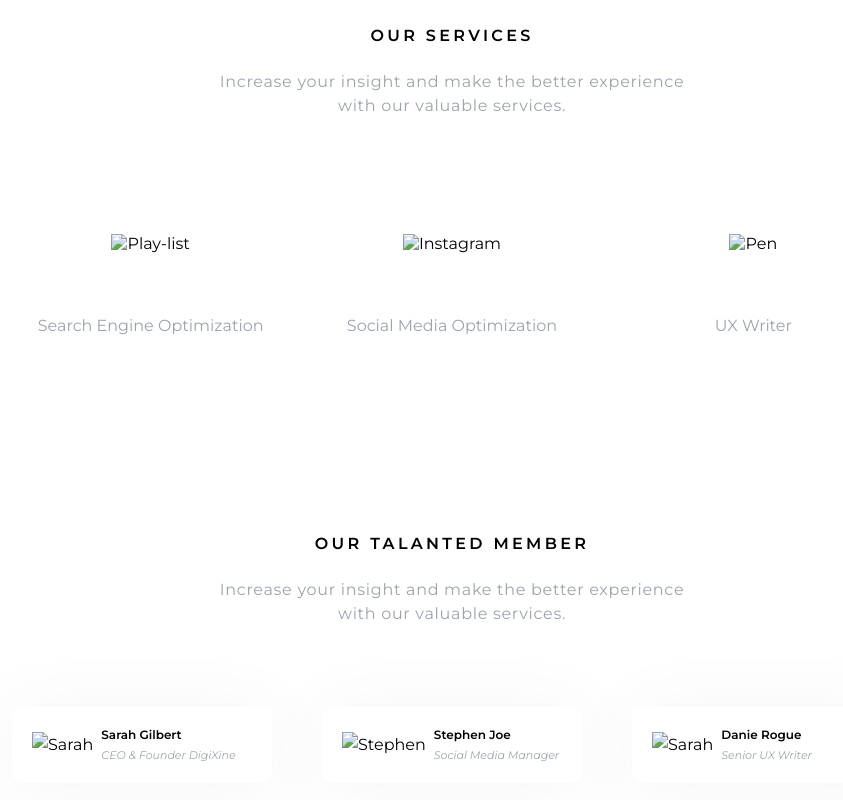
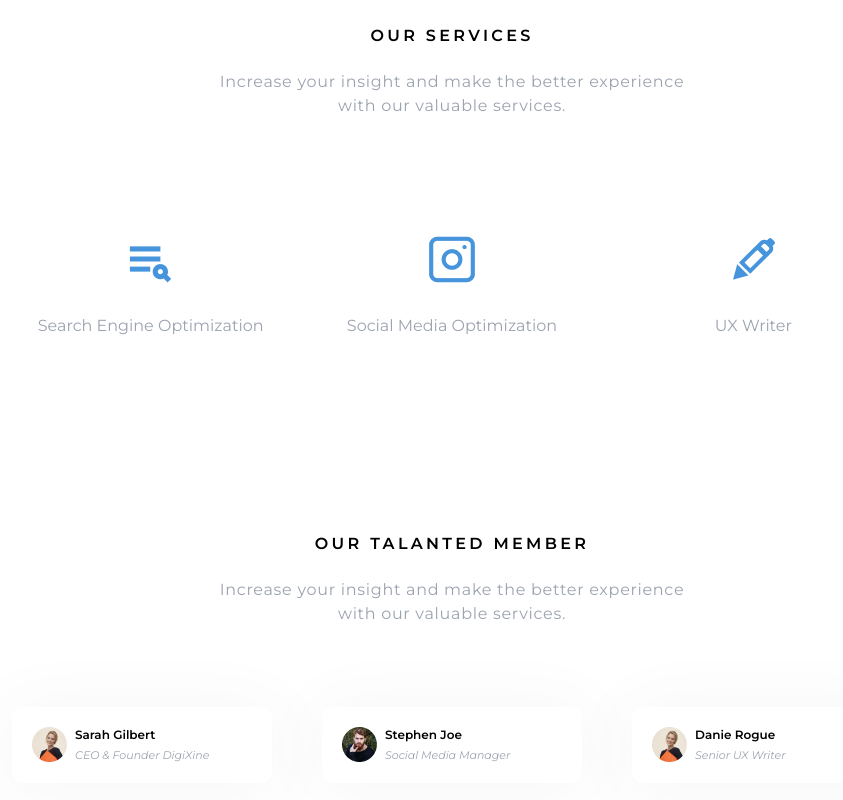
Before and after one commit to wh1telis/project_1, a plain HTML site: page index.html in a window 1280 px wide. Shown: the part 576-1376 px from the top of the page, without its empty margins (188-1031 px from the left). Drawn offline with Linux system fonts and the light colour scheme; the site is published under a folder, as on GitHub Pages, so addresses that start at the root find nothing.

Commit message:
first commit

```diff
--- a/index.html
+++ b/index.html
@@ -25,15 +25,15 @@
       </div>
       <div class="services_item">
         <div class="item">
-          <img src="/img/play-list-search.png" alt="Play-list" class="services_items_img">
+          <img src="img/play-list-search.png" alt="Play-list" class="services_items_img">
           <h3 class="services_items_title">Search Engine Optimization</h3>
         </div>
         <div class="item">
-          <img src="/img/instagram.png" alt="Instagram" class="services_items_img">
+          <img src="img/instagram.png" alt="Instagram" class="services_items_img">
           <h3 class="services_items_title">Social Media Optimization</h3>
         </div>
         <div class="item">
-          <img src="/img/pen.png" alt="Pen" class="services_items_img">
+          <img src="img/pen.png" alt="Pen" class="services_items_img">
           <h3 class="services_items_title">UX Writer</h3>
         </div>
       </div>
@@ -47,21 +47,21 @@
       </div>
     <div class="team_items">
       <div class="item_team">
-        <img src="/img/Sarah.png" alt="Sarah" class="team_items_img">
+        <img src="img/Sarah.png" alt="Sarah" class="team_items_img">
           <div class="team_block">
           <h4 class="team_title">Sarah Gilbert</h4>
           <p class="team_text">CEO & Founder DigiXine</p>
           </div>
       </div>
       <div class="item_team">
-        <img src="/img/Stephen.png" alt="Stephen" class="team_items_img">
+        <img src="img/Stephen.png" alt="Stephen" class="team_items_img">
           <div class="team_block">
           <h4 class="team_title">Stephen Joe</h4>
           <p class="team_text">Social Media Manager</p>
           </div>
       </div>
       <div class="item_team">
-        <img src="/img/Sarah.png" alt="Sarah" class="team_items_img">
+        <img src="img/Sarah.png" alt="Sarah" class="team_items_img">
           <div class="team_block">
           <h4 class="team_title">Danie Rogue</h4>
           <p class="team_text">Senior UX Writer</p>
```
